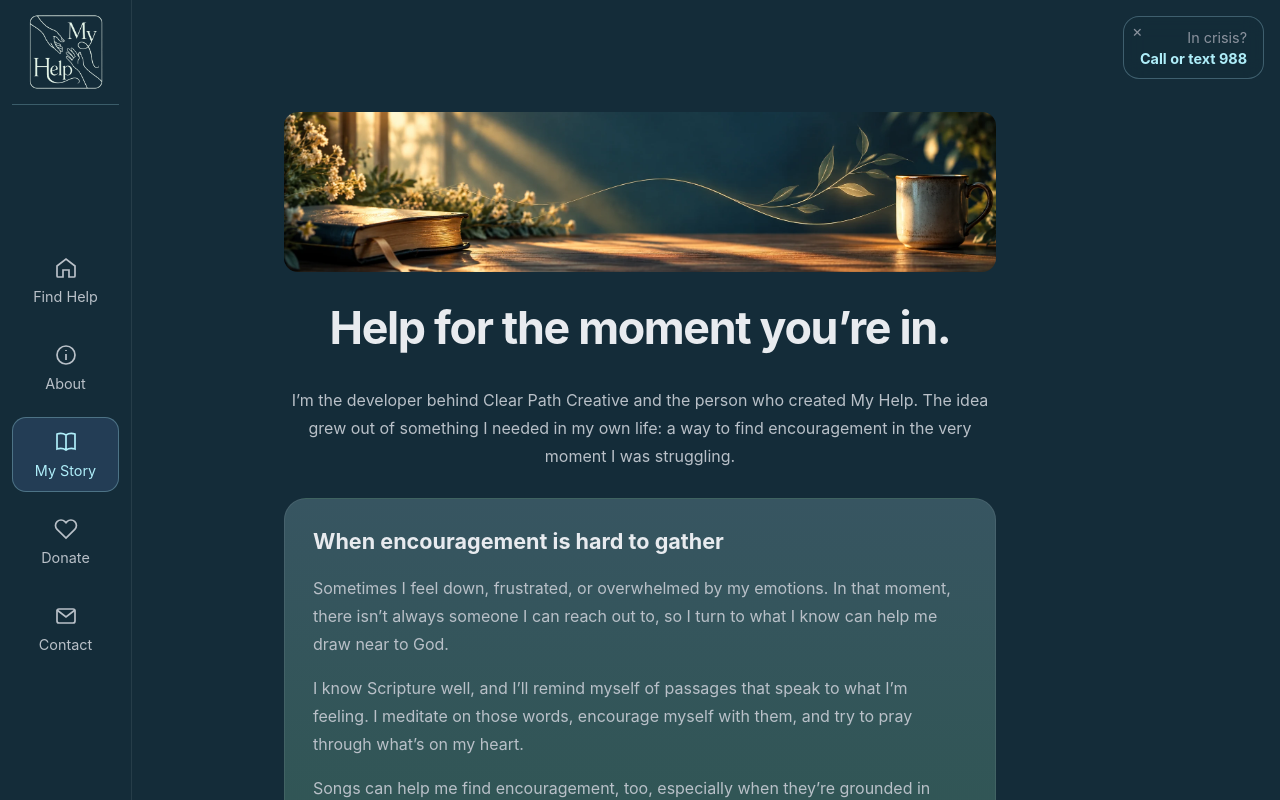
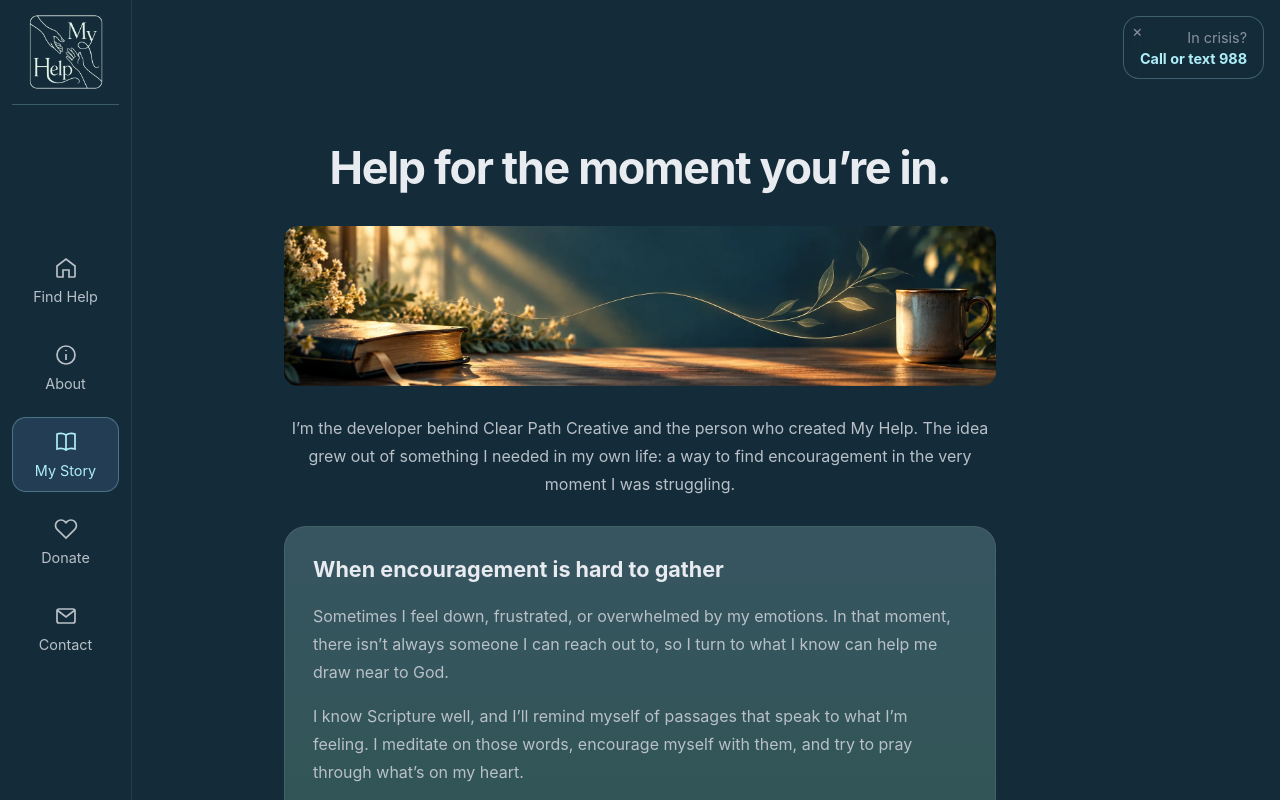
Before and after one commit to Dionne-Stratton/my-help-website, a React (Vite) app: page /my-story in a window 1280 px wide. Shown: the top 800 px of the page. Built offline with nearby package versions, Linux system fonts and the light colour scheme.

Commit message:
Place My Story heading above banner

```diff
--- a/src/components/MyStoryPage.jsx
+++ b/src/components/MyStoryPage.jsx
@@ -5,8 +5,8 @@ export default function MyStoryPage() {
   return (
     <main className="about-page">
       <header className="about-intro">
+        <h1>Help for the moment you’re in.</h1>
         <img src={storyBanner} alt="" className="story-banner" width={2048} height={768} />
-        <h1>Help for the moment you’re in.</h1>
         <p>I’m the developer behind Clear Path Creative and the person who created My Help. The idea grew out of something I needed in my own life: a way to find encouragement in the very moment I was struggling.</p>
       </header>
 
```
